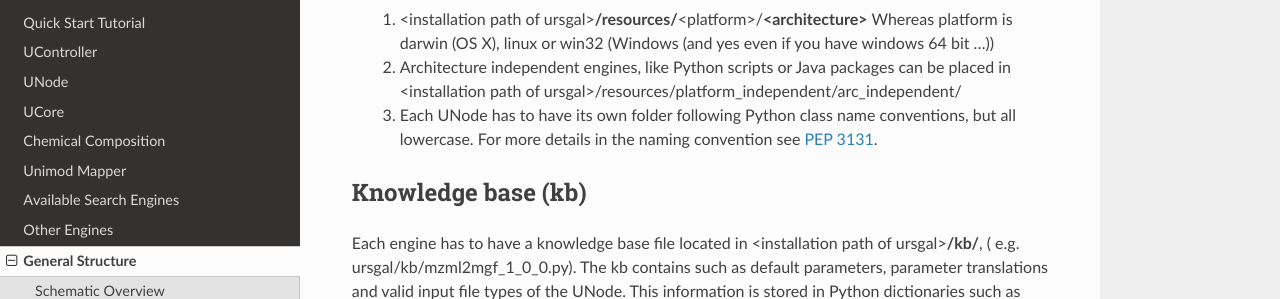
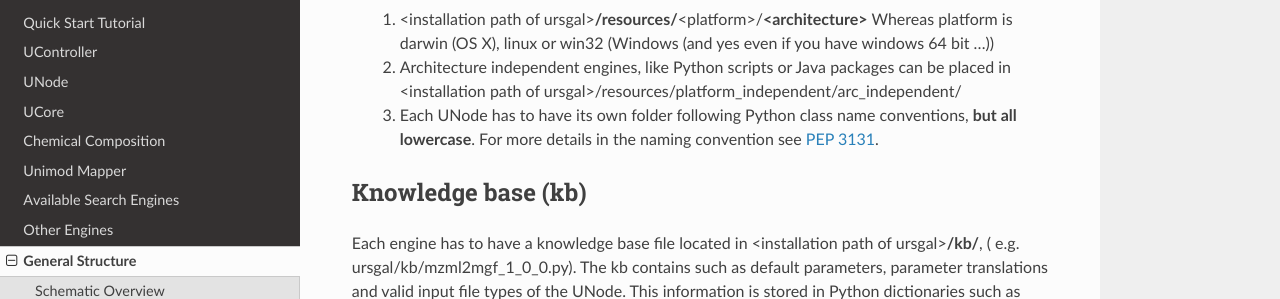
Before and after one commit to ursgal/ursgal, a Sphinx documentation site: the page built from docs/source/general_structure.txt, in a window 1280 px wide and 900 px high, scrolled down 1682 px. Shown: the part 152-451 px from the top of the window. Built offline with Sphinx 7.4.7 and the Read the Docs theme 2.0.0, drawn with Linux system fonts in a browser that asks for light colours.

```diff
--- a/docs/source/general_structure.txt
+++ b/docs/source/general_structure.txt
@@ -32,7 +32,7 @@ the UNode:
     #.  Architecture independent engines, like Python scripts or Java packages
         can be placed in <installation path of ursgal>/resources/platform_independent/arc_independent/
     #.  Each UNode has to have its own folder following Python class name
-        conventions, but all lowercase. For more details in the naming
+        conventions, **but all lowercase**. For more details in the naming
         convention see `PEP 3131`_.
 
 Knowledge base (kb)
```
